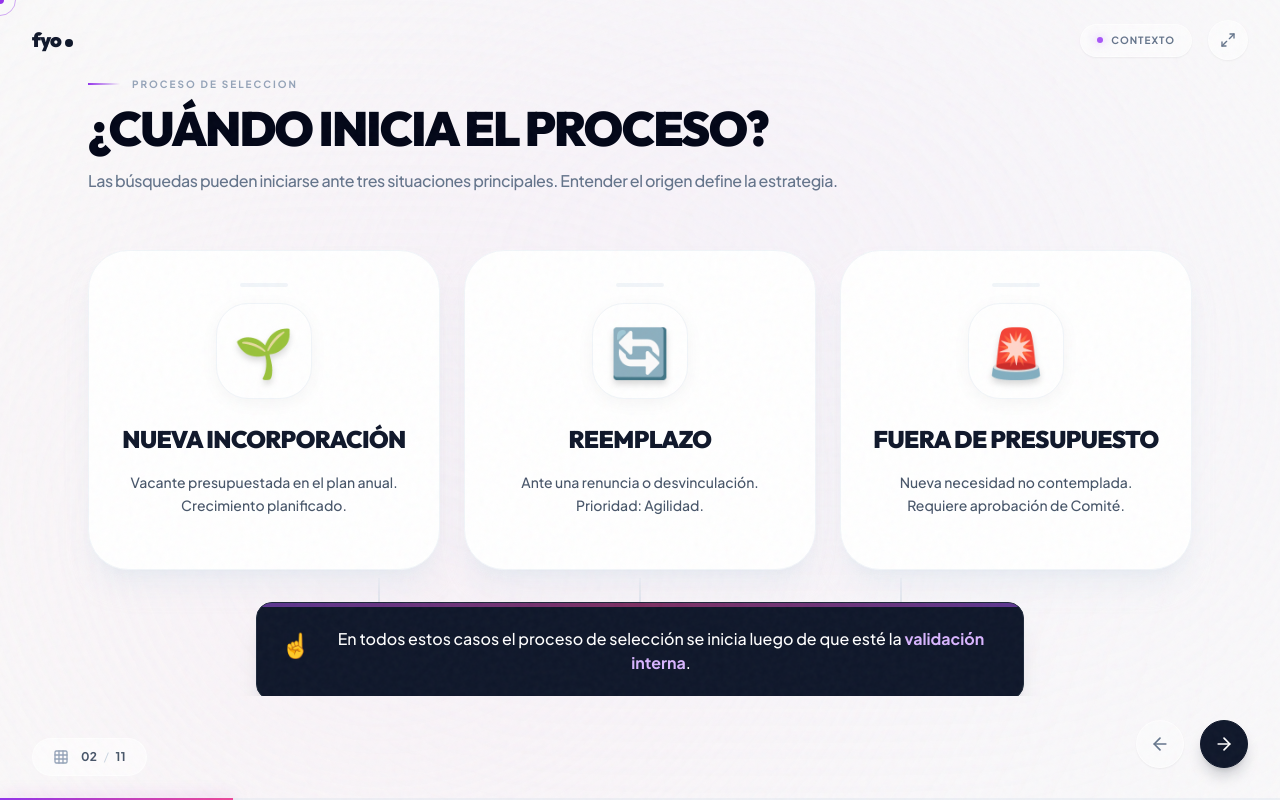
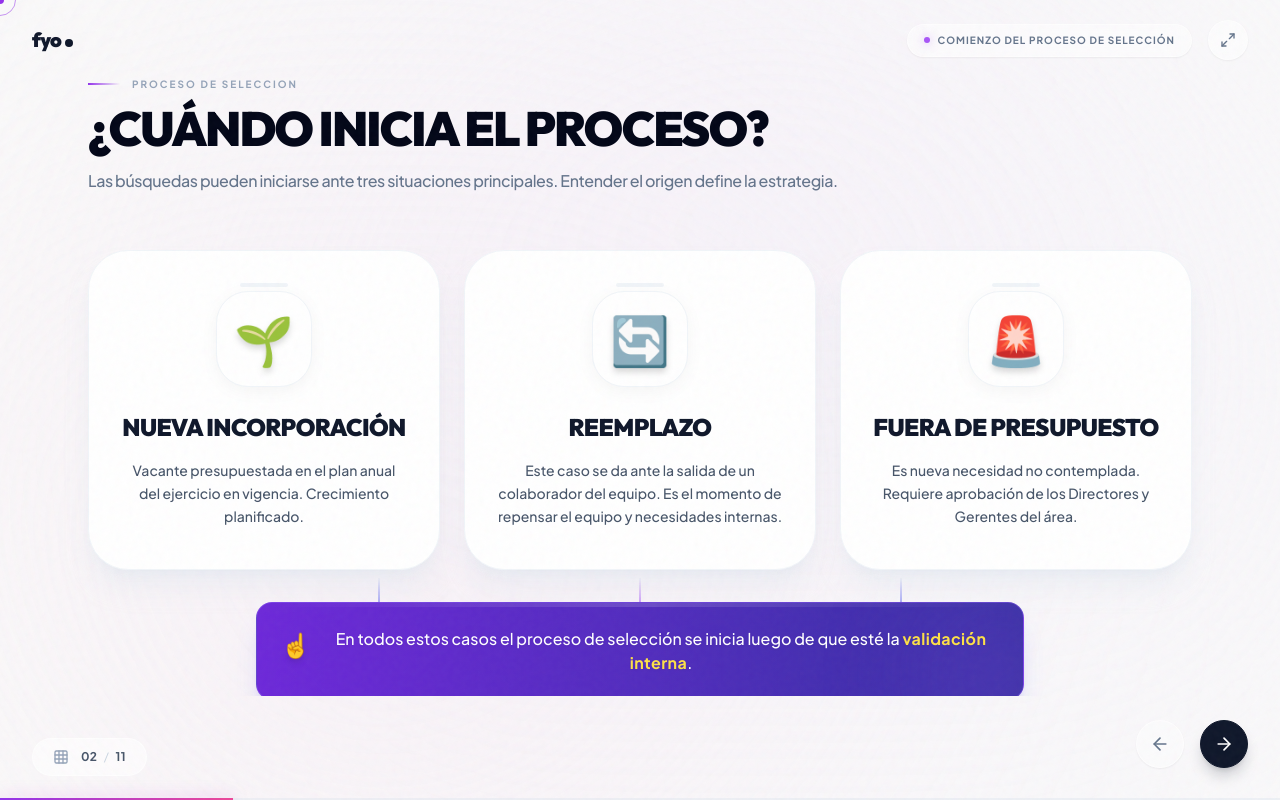
Before and after one commit to macarenabarrull/Gu-a-de-Talentos-para-Nuevos-Lideres, a React (Vite) app: page / in a window 1280 px wide. Both pictures are taken after a click on the button "COMENZAR EL RECORRIDO". Built offline with nearby package versions, Linux system fonts and the light colour scheme.

Commit message:
feat: Improve cursor and clarify strategic impact
Refines custom cursor styling for better visual feedback and performance. Updates the "Strategic Impact" section to provide clearer descriptions for different hiring scenarios.

```diff
--- a/App.tsx
+++ b/App.tsx
@@ -25,7 +25,7 @@ import { ArrowLeft, ArrowRight, MousePointer2, Maximize2, Minimize2, Grid, X, Ma
 // 9. The Execution Tool (OnboardingKanban)
 const SLIDES = [
   { component: Hero, title: "Inicio", phase: "Portada" },
-  { component: StrategicImpact, title: "¿Cuándo Inicia?", phase: "Contexto" },
+  { component: StrategicImpact, title: "¿Cuándo Inicia?", phase: "Comienzo del proceso de selección" },
   { component: ProcessTimeline, title: "Roadmap del Proceso", phase: "Mapa" },
   { component: DefinitionPhase, title: "Entendamos qué buscamos", phase: "Definición" },
   { component: SourcingFunnel, title: "Acciones de Atracción", phase: "Atracción" },
--- a/components/StrategicImpact.tsx
+++ b/components/StrategicImpact.tsx
@@ -17,19 +17,19 @@ export const StrategicImpact: React.FC = () => {
         {[
             {
                 title: 'NUEVA INCORPORACIÓN',
-                desc: 'Vacante presupuestada en el plan anual. Crecimiento planificado.',
+                desc: 'Vacante presupuestada en el plan anual del ejercicio en vigencia. Crecimiento planificado.',
                 emoji: '🌱',
                 delay: 'delay-100'
             },
             {
                 title: 'REEMPLAZO',
-                desc: 'Ante una renuncia o desvinculación. Prioridad: Agilidad.',
+                desc: 'Este caso se da ante la salida de un colaborador del equipo. Es el momento de repensar el equipo y necesidades internas.',
                 emoji: '🔄',
                 delay: 'delay-200'
             },
             {
                 title: 'FUERA DE PRESUPUESTO',
-                desc: 'Nueva necesidad no contemplada. Requiere aprobación de Comité.',
+                desc: 'Es nueva necesidad no contemplada. Requiere aprobación de los Directores y Gerentes del área.',
                 emoji: '🚨',
                 delay: 'delay-300'
             }
@@ -59,22 +59,25 @@ export const StrategicImpact: React.FC = () => {
         ))}
       </div>
 
-      {/* New Bubble Section */}
+      {/* New Bubble Section - Updated Colors for High Contrast */}
       <div className="animate-enter delay-500 w-full">
           <div className="max-w-3xl mx-auto relative">
                {/* Visual Connectors */}
-               <div className="absolute -top-6 left-1/6 lg:left-[16%] -translate-x-1/2 w-px h-6 bg-gradient-to-b from-slate-200 to-slate-300 hidden md:block"></div>
-               <div className="absolute -top-6 left-1/2 -translate-x-1/2 w-px h-6 bg-gradient-to-b from-slate-200 to-slate-300 hidden md:block"></div>
-               <div className="absolute -top-6 right-1/6 lg:right-[16%] translate-x-1/2 w-px h-6 bg-gradient-to-b from-slate-200 to-slate-300 hidden md:block"></div>
+               <div className="absolute -top-6 left-1/6 lg:left-[16%] -translate-x-1/2 w-px h-6 bg-gradient-to-b from-slate-200 to-indigo-500 hidden md:block"></div>
+               <div className="absolute -top-6 left-1/2 -translate-x-1/2 w-px h-6 bg-gradient-to-b from-slate-200 to-purple-500 hidden md:block"></div>
+               <div className="absolute -top-6 right-1/6 lg:right-[16%] translate-x-1/2 w-px h-6 bg-gradient-to-b from-slate-200 to-indigo-500 hidden md:block"></div>
 
-               <div className="bg-slate-900 text-white rounded-2xl p-5 md:p-6 text-center shadow-xl shadow-slate-900/10 border border-slate-800 relative overflow-hidden group">
+               <div className="bg-gradient-to-r from-violet-700 to-indigo-800 text-white rounded-2xl p-5 md:p-6 text-center shadow-xl shadow-indigo-500/20 border border-violet-500/50 relative overflow-hidden group">
                    {/* Shine effect */}
-                   <div className="absolute top-0 left-0 w-full h-1 bg-gradient-to-r from-purple-500 via-pink-500 to-purple-500 opacity-50 group-hover:opacity-100 transition-opacity"></div>
+                   <div className="absolute top-0 left-0 w-full h-1 bg-gradient-to-r from-white/0 via-white/30 to-white/0 opacity-50 group-hover:opacity-100 transition-opacity"></div>
 
-                   <p className="text-sm md:text-base font-medium flex flex-col md:flex-row items-center justify-center gap-3">
-                       <span className="text-2xl animate-bounce">☝️</span>
-                       <span>En todos estos casos el proceso de selección se inicia luego de que esté la <strong className="text-purple-300">validación interna</strong>.</span>
+                   <p className="text-sm md:text-base font-medium flex flex-col md:flex-row items-center justify-center gap-3 relative z-10">
+                       <span className="text-2xl animate-bounce filter drop-shadow-md">☝️</span>
+                       <span className="drop-shadow-sm">En todos estos casos el proceso de selección se inicia luego de que esté la <strong className="text-yellow-300 font-bold tracking-wide">validación interna</strong>.</span>
                    </p>
+
+                   {/* Background Decor */}
+                   <div className="absolute -bottom-10 -right-10 w-32 h-32 bg-purple-500 rounded-full blur-3xl opacity-30 pointer-events-none"></div>
                </div>
           </div>
       </div>
--- a/index.html
+++ b/index.html
@@ -67,11 +67,11 @@
         justify-content: center;
       }
 
-      /* Custom Cursor */
+      /* Optimized Custom Cursor */
       .cursor-dot {
         width: 8px;
         height: 8px;
-        background-color: #9333ea;
+        background-color: #9333ea; /* Purple 600 */
         position: fixed;
         top: 0;
         left: 0;
@@ -84,7 +84,7 @@
       .cursor-outline {
         width: 32px;
         height: 32px;
-        border: 1px solid rgba(147, 51, 234, 0.4);
+        border: 1.5px solid rgba(147, 51, 234, 0.5); /* Purple 600 opacity */
         position: fixed;
         top: 0;
         left: 0;
@@ -92,7 +92,18 @@
         border-radius: 50%;
         z-index: 9999;
         pointer-events: none;
-        transition: width 0.2s, height 0.2s, background-color 0.2s;
+        will-change: transform, width, height, background-color;
+        /* Removed transition on transform for faster response */
+        transition: width 0.2s cubic-bezier(0.25, 1, 0.5, 1),
+                    height 0.2s cubic-bezier(0.25, 1, 0.5, 1),
+                    background-color 0.2s;
+      }
+
+      .cursor-outline.hovered {
+        width: 50px;
+        height: 50px;
+        background-color: rgba(147, 51, 234, 0.08);
+        border-color: transparent;
       }
 
       /* Noise Texture Overlay */
@@ -230,41 +241,71 @@
   <body>
     <div id="root"></div>
     <div class="bg-noise no-print"></div>
+    <!-- Custom Cursor Elements -->
     <div class="cursor-dot"></div>
     <div class="cursor-outline"></div>
+
     <script type="module" src="/index.tsx"></script>
     <script>
-      // Cursor Logic
+      // Optimized Cursor Logic
       const dot = document.querySelector('.cursor-dot');
       const outline = document.querySelector('.cursor-outline');
 
       if (dot && outline) {
+        let mouseX = 0;
+        let mouseY = 0;
+        let outlineX = 0;
+        let outlineY = 0;
+        let isMoving = false;
+
+        // Track mouse movement
         window.addEventListener('mousemove', (e) => {
-          const posX = e.clientX;
-          const posY = e.clientY;
+          mouseX = e.clientX;
+          mouseY = e.clientY;
 
-          dot.style.left = `${posX}px`;
-          dot.style.top = `${posY}px`;
+          if (!isMoving) {
+            isMoving = true;
+            // First move initialization
+            outlineX = mouseX;
+            outlineY = mouseY;
+          }
 
-          outline.animate({
-            left: `${posX}px`,
-            top: `${posY}px`
-          }, { duration: 500, fill: "forwards" });
+          // Dot moves instantly
+          dot.style.transform = `translate(${mouseX}px, ${mouseY}px) translate(-50%, -50%)`;
         });
 
-        // Show cursor on interactive elements
-        const interactiveElements = document.querySelectorAll('button, a, .cursor-pointer');
-        interactiveElements.forEach(el => {
-          el.addEventListener('mouseenter', () => {
-            outline.style.width = '50px';
-            outline.style.height = '50px';
-            outline.style.backgroundColor = 'rgba(147, 51, 234, 0.1)';
-          });
-          el.addEventListener('mouseleave', () => {
-            outline.style.width = '32px';
-            outline.style.height = '32px';
-            outline.style.backgroundColor = 'transparent';
-          });
+        // Smooth animation loop for outline
+        const animate = () => {
+          // Lerp factor: 0.4 for faster response (User requested "Rápido")
+          const speed = 0.4;
+
+          outlineX += (mouseX - outlineX) * speed;
+          outlineY += (mouseY - outlineY) * speed;
+
+          outline.style.transform = `translate(${outlineX}px, ${outlineY}px) translate(-50%, -50%)`;
+
+          requestAnimationFrame(animate);
+        };
+        animate();
+
+        // Robust Hover Detection (Event Delegation)
+        // Works with React dynamic elements
+        document.addEventListener('mouseover', (e) => {
+          const target = e.target;
+          const isInteractive = target.closest('button, a, input, select, textarea, .cursor-pointer');
+
+          if (isInteractive) {
+            outline.classList.add('hovered');
+          } else {
+            outline.classList.remove('hovered');
+          }
+        });
+
+        document.addEventListener('mouseout', (e) => {
+           // Ensure it clears when leaving window or complex structures
+           if (e.relatedTarget === null) {
+              outline.classList.remove('hovered');
+           }
         });
       }
     </script>
```
